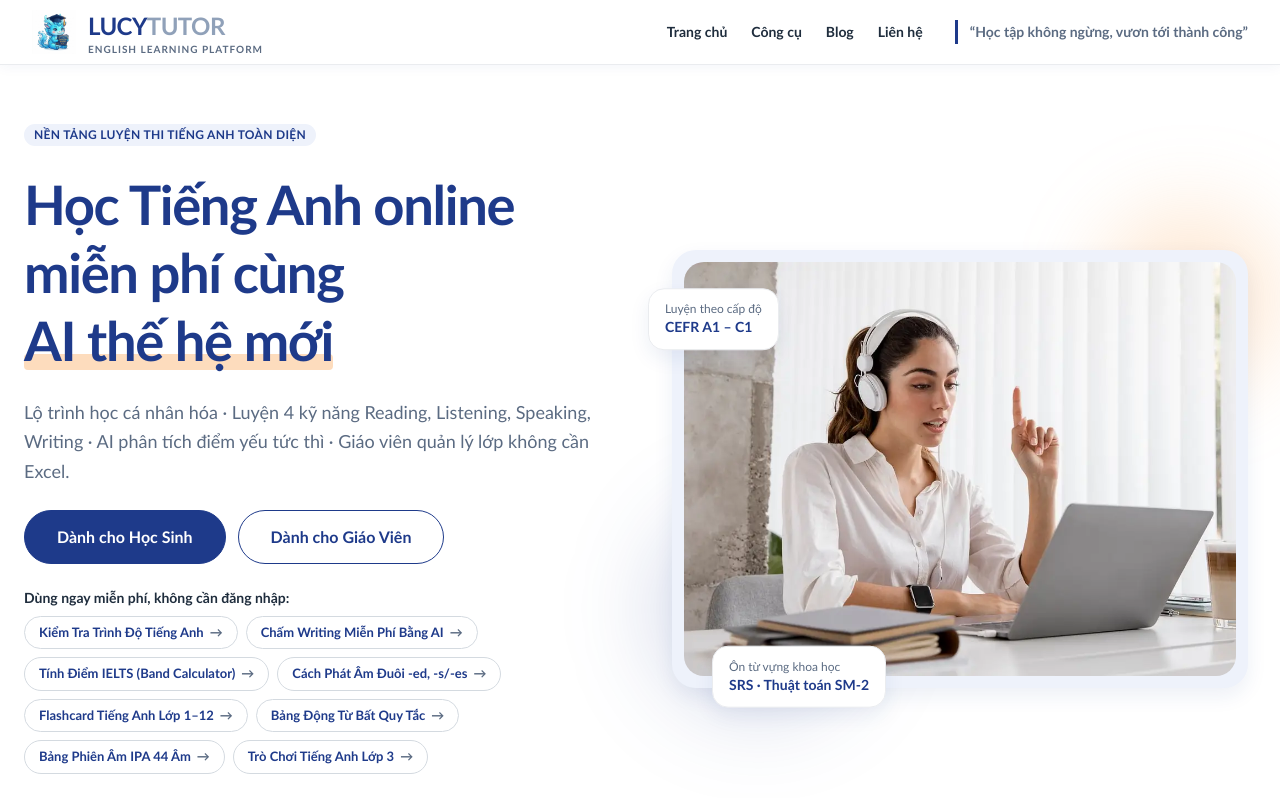
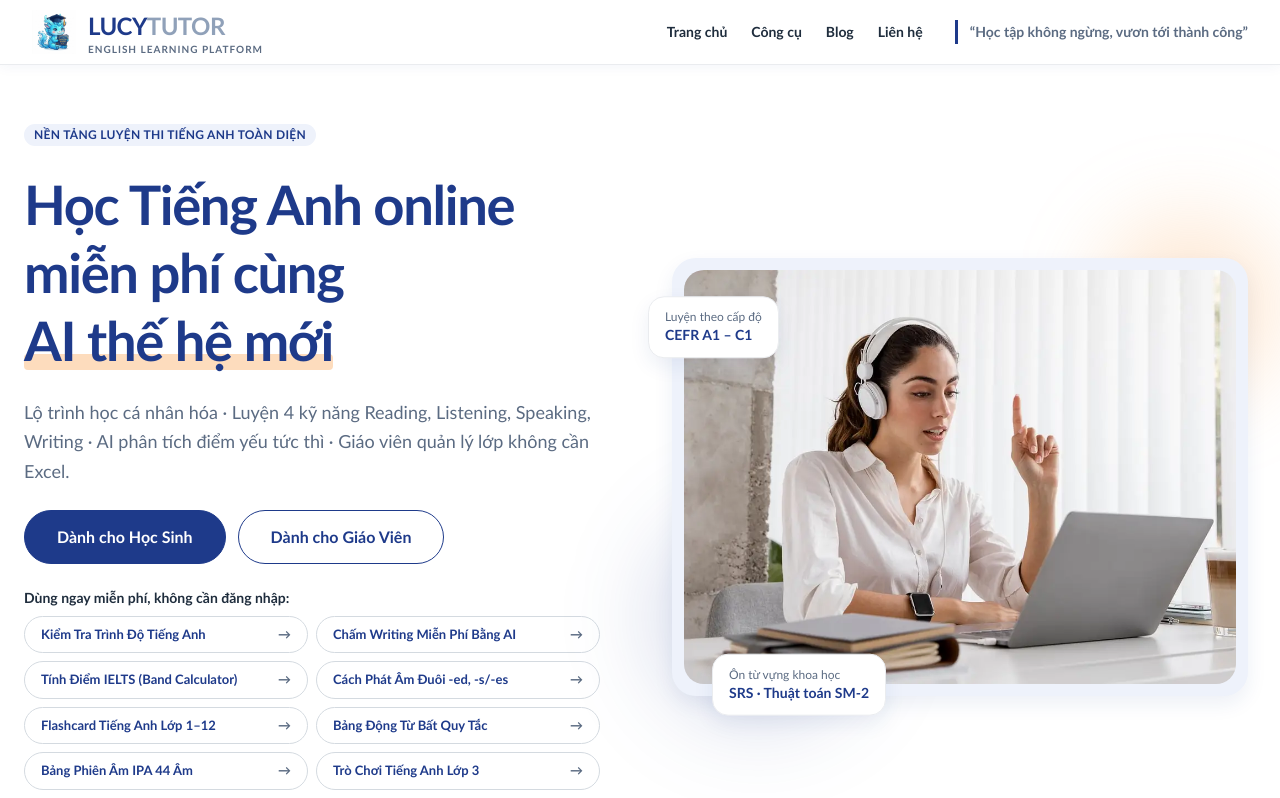
Before and after one commit to lucy080821/lucy-tutor, a Next.js app in the folder frontend/: page / in a window 1280 px wide. Shown: the top 798 px of the page. Built offline with nearby package versions, Linux system fonts and the light colour scheme; no server answers.

Commit message:
style(home): lay out hero free-tool chips in an even 2-column grid
Co-Authored-By: Claude Opus 5.5 <noreply@anthropic.com>

```diff
--- a/frontend/src/app/page.tsx
+++ b/frontend/src/app/page.tsx
@@ -200,10 +200,10 @@ export default function Home() {
             {/* Link nội bộ tới các công cụ miễn phí ngay trong hero (anchor text = từ khoá của từng trang) */}
             <nav aria-label="Công cụ học tiếng Anh miễn phí" className="lp-enter" style={d(350)}>
               <p className="text-sm font-semibold text-foreground mb-2">Dùng ngay miễn phí, không cần đăng nhập:</p>
-              <ul className="flex flex-wrap justify-center lg:justify-start gap-2">
+              <ul className="grid grid-cols-1 sm:grid-cols-2 gap-2 max-w-xl mx-auto lg:mx-0">
                 {FREE_TOOLS.map((t) => (
                   <li key={t.href}>
-                    <Link href={t.href} className="ui-chip px-3.5 py-1.5 text-[13px] text-primary hover:bg-primary-soft">
+                    <Link href={t.href} className="ui-chip w-full justify-between whitespace-normal text-left px-4 py-2 text-[13px] text-primary hover:bg-primary-soft">
                       {t.title}
                       <span aria-hidden="true" className="text-muted">→</span>
                     </Link>
```
